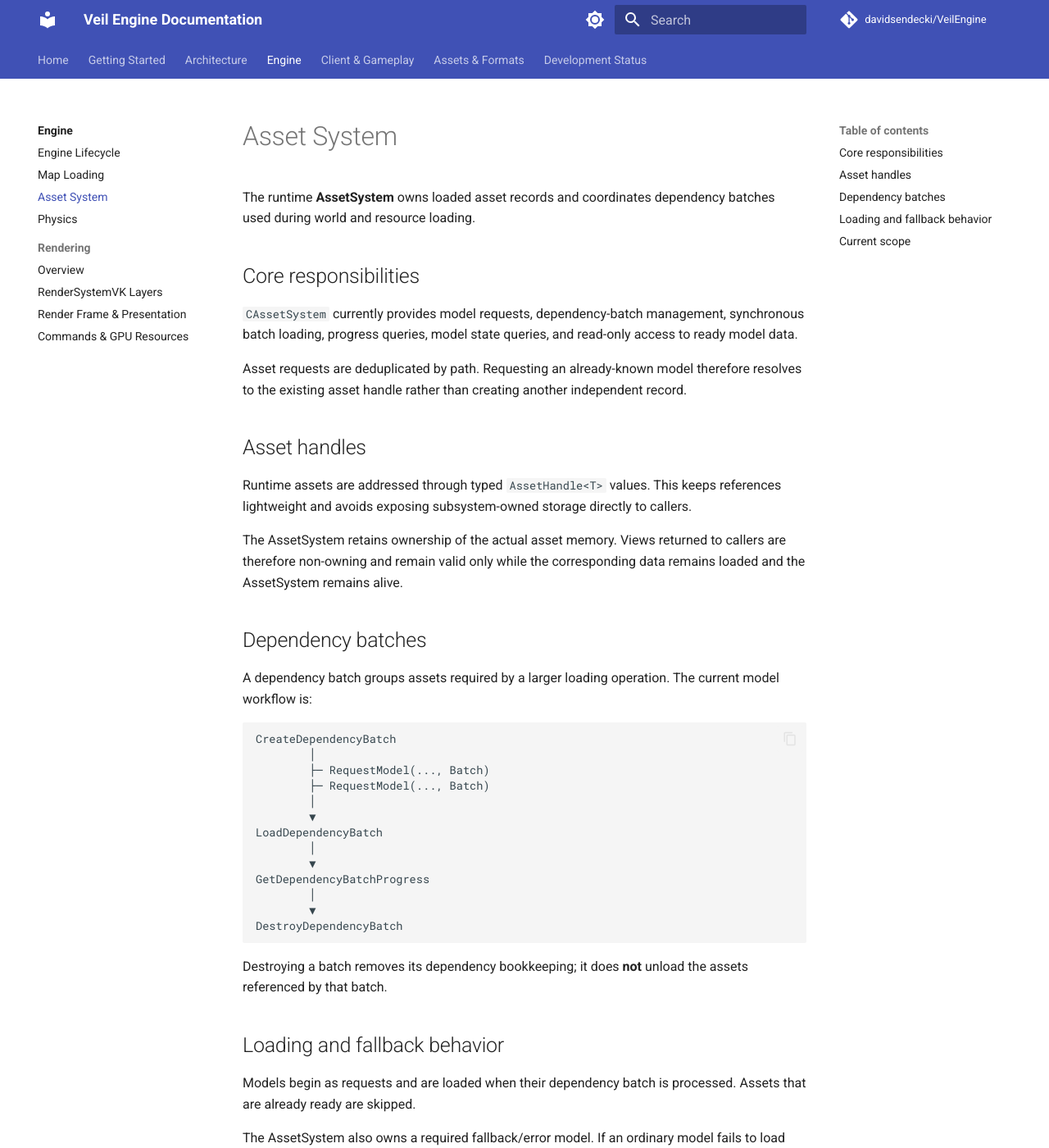
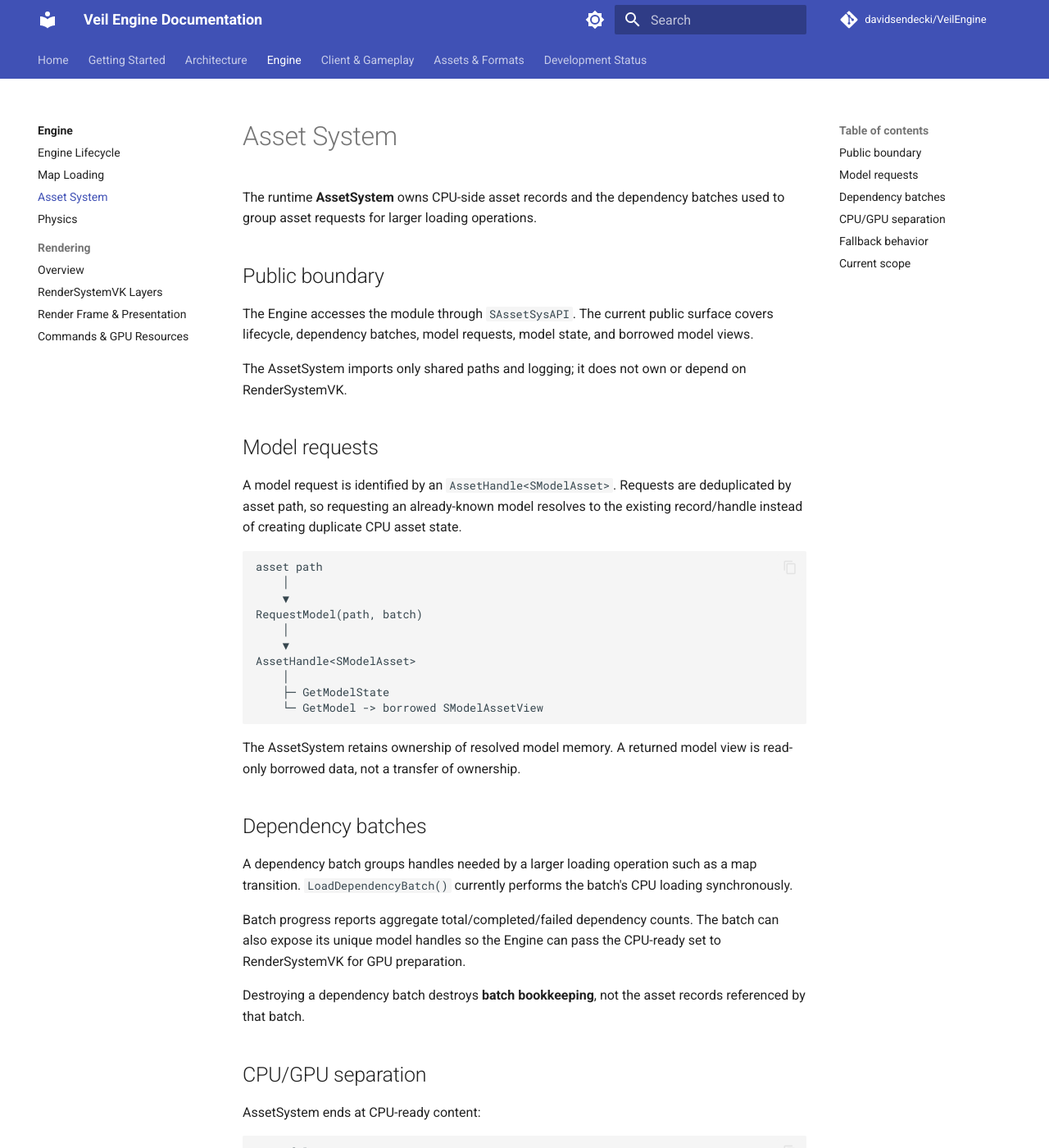
Before and after one commit to davidsendecki/VeilEngine-Doc, an MkDocs documentation site: the page built from docs/engine/asset-system.md, in a window 1280 px wide and 1400 px high. Shown: the whole window at 82% size. Built offline with MkDocs 1.6.1 and Material for MkDocs 9.7.7, drawn with Linux system fonts in a browser that asks for light colours; comment, search, counter and statistics services are not loaded; some of the changed text lies outside the part shown.

Commit message:
Clean up AssetSystem documentation

````diff
--- a/docs/engine/asset-system.md
+++ b/docs/engine/asset-system.md
@@ -1,50 +1,69 @@
 # Asset System
 
-The runtime **AssetSystem** owns loaded asset records and coordinates dependency batches used during world and resource loading.
+The runtime **AssetSystem** owns CPU-side asset records and the dependency batches used to group asset requests for larger loading operations.
 
-## Core responsibilities
+## Public boundary
 
-`CAssetSystem` currently provides model requests, dependency-batch management, synchronous batch loading, progress queries, model state queries, and read-only access to ready model data.
+The Engine accesses the module through `SAssetSysAPI`. The current public surface covers lifecycle, dependency batches, model requests, model state, and borrowed model views.
 
-Asset requests are deduplicated by path. Requesting an already-known model therefore resolves to the existing asset handle rather than creating another independent record.
+The AssetSystem imports only shared paths and logging; it does not own or depend on RenderSystemVK.
 
-## Asset handles
+## Model requests
 
-Runtime assets are addressed through typed `AssetHandle<T>` values. This keeps references lightweight and avoids exposing subsystem-owned storage directly to callers.
+A model request is identified by an `AssetHandle<SModelAsset>`. Requests are deduplicated by asset path, so requesting an already-known model resolves to the existing record/handle instead of creating duplicate CPU asset state.
 
-The AssetSystem retains ownership of the actual asset memory. Views returned to callers are therefore non-owning and remain valid only while the corresponding data remains loaded and the AssetSystem remains alive.
+```text
+asset path
+    │
+    ▼
+RequestModel(path, batch)
+    │
+    ▼
+AssetHandle<SModelAsset>
+    │
+    ├─ GetModelState
+    └─ GetModel -> borrowed SModelAssetView
+```
+
+The AssetSystem retains ownership of resolved model memory. A returned model view is read-only borrowed data, not a transfer of ownership.
 
 ## Dependency batches
 
-A dependency batch groups assets required by a larger loading operation. The current model workflow is:
+A dependency batch groups handles needed by a larger loading operation such as a map transition. `LoadDependencyBatch()` currently performs the batch's CPU loading synchronously.
+
+Batch progress reports aggregate total/completed/failed dependency counts. The batch can also expose its unique model handles so the Engine can pass the CPU-ready set to RenderSystemVK for GPU preparation.
+
+Destroying a dependency batch destroys **batch bookkeeping**, not the asset records referenced by that batch.
+
+## CPU/GPU separation
+
+AssetSystem ends at CPU-ready content:
 
 ```text
-CreateDependencyBatch
-        │
-        ├─ RequestModel(..., Batch)
-        ├─ RequestModel(..., Batch)
-        │
-        ▼
-LoadDependencyBatch
-        │
-        ▼
-GetDependencyBatchProgress
-        │
-        ▼
-DestroyDependencyBatch
+VMDL file
+   │
+   ▼
+AssetSystem / CVMDLReader
+   │
+   ▼
+SModelAsset (CPU)
+   │ AssetHandle
+   ▼
+RenderSystemVK::PrepareModelResources
+   │
+   ▼
+backend-specific GPU state
 ```
 
-Destroying a batch removes its dependency bookkeeping; it does **not** unload the assets referenced by that batch.
+This prevents Vulkan allocation/lifetime concerns from becoming part of the runtime asset loader.
 
-## Loading and fallback behavior
+## Fallback behavior
 
-Models begin as requests and are loaded when their dependency batch is processed. Assets that are already ready are skipped.
-
-The AssetSystem also owns a required fallback/error model. If an ordinary model fails to load but the fallback is available, the failed request can resolve through that fallback and report a ready state to consumers. Failure of the fallback asset itself is treated differently because no valid substitute then exists.
+The AssetSystem owns a required fallback/error model. An ordinary failed model request can resolve through that fallback when it is available. Failure of the fallback itself cannot be handled in the same way because there is no valid substitute beneath it.
 
 ## Current scope
 
-The implementation is currently strongly model-oriented. The architecture leaves room for additional asset classes to adopt the same handle/storage/loading model as the asset pipeline grows.
+The implementation is currently strongly model-oriented. Additional asset classes can adopt the same typed-handle/record ownership model as their runtime pipelines become concrete.
 
 !!! warning "Lifetime rule"
-    Do not retain raw pointers into AssetSystem-owned model data beyond the lifetime guaranteed by the AssetSystem. Handles are the durable reference mechanism; resolved views are borrowed data.
+    Handles are references to AssetSystem records. Resolved views borrow record-owned memory and must not be retained beyond the lifetime guaranteed by the AssetSystem.
````
